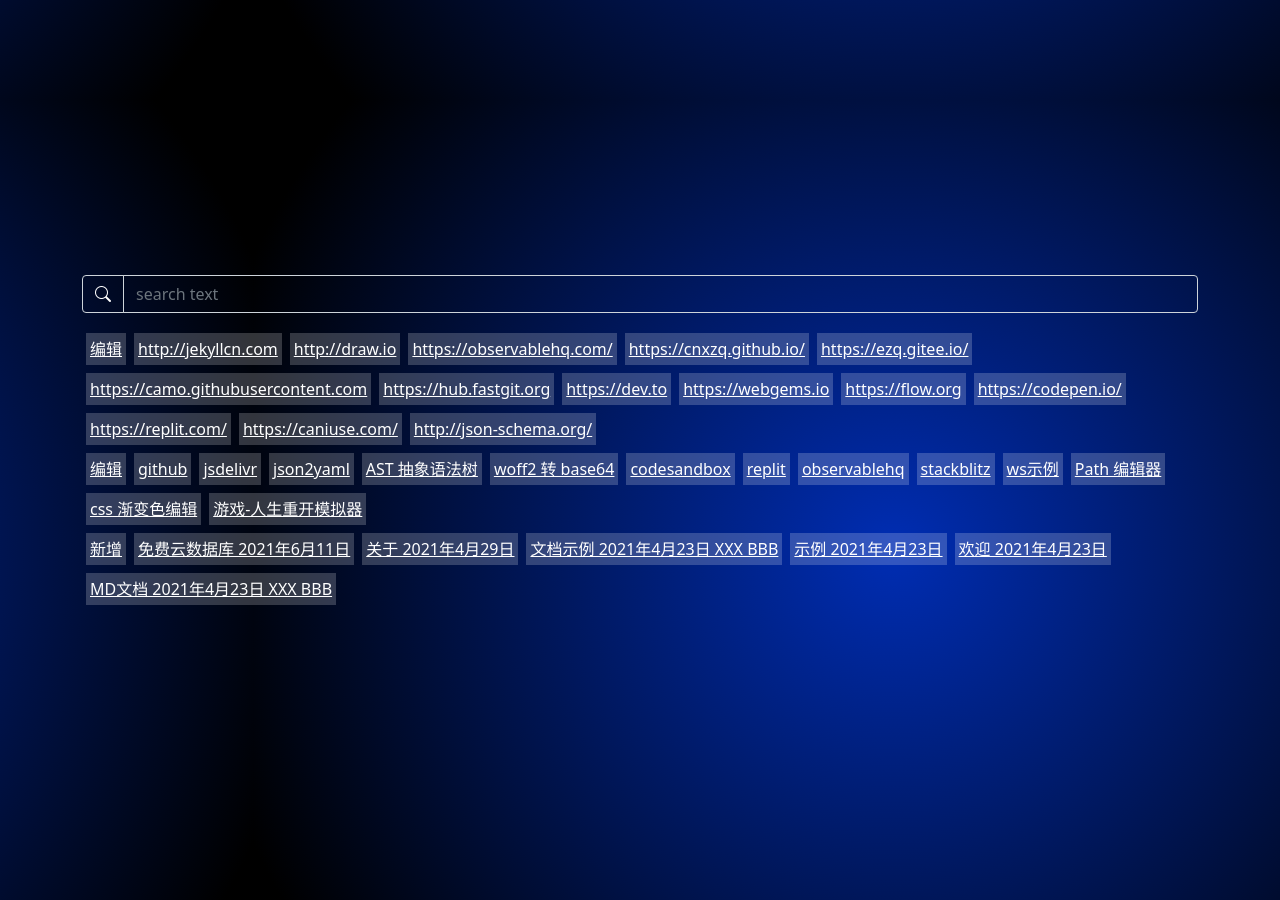
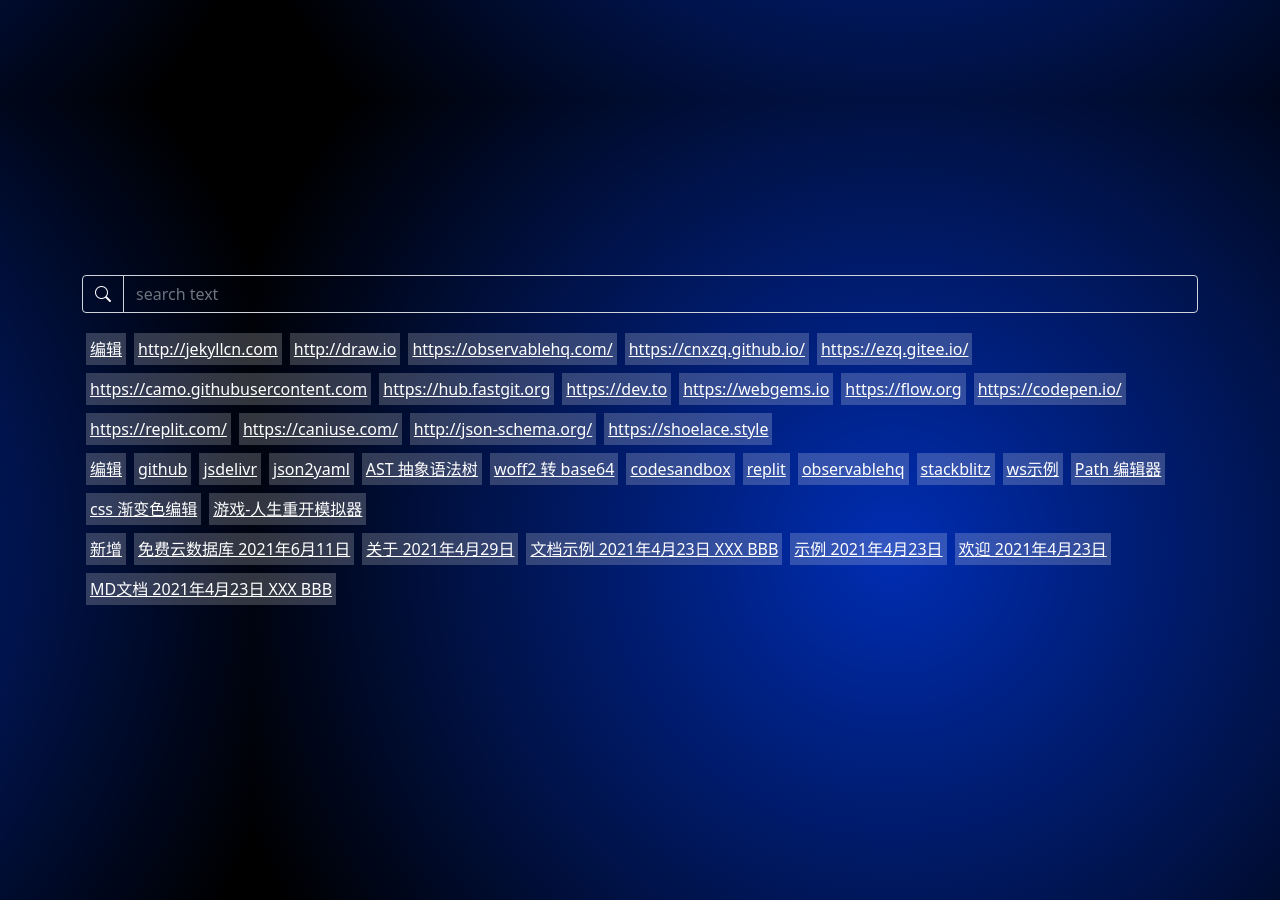
Before and after one commit to oft/oft.github.io, a Jekyll site: the page built from index.html, in a window 1280 px wide. Built offline with Jekyll 4.4.1, drawn with Linux system fonts in a browser that asks for light colours; nearby versions of some CDN libraries; part of the change alters nothing that is shown.

Commit message:
Update link.yml

```diff
--- a/_data/link.yml
+++ b/_data/link.yml
@@ -13,3 +13,4 @@
 - https://replit.com/
 - https://caniuse.com/
 - http://json-schema.org/
+- https://shoelace.style
```
